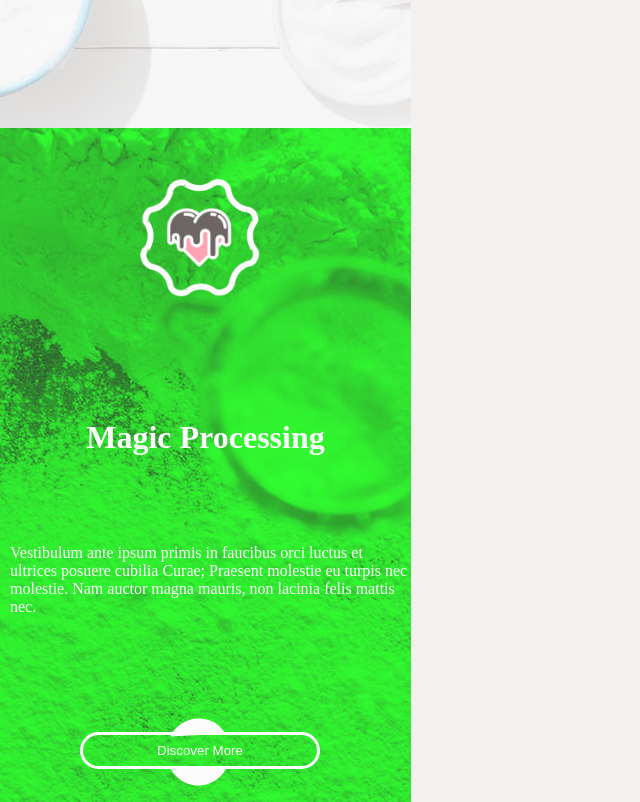
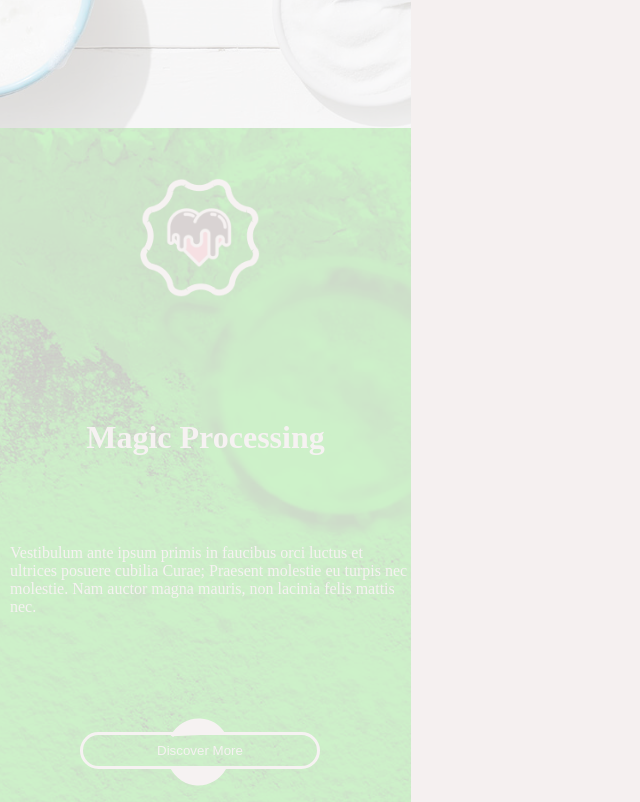
Before and after one commit to prithvi60/Cakery, a React (Create React App) app: page / in a window 1280 px wide. Shown: the part 938-1740 px from the top of the page, without its empty margins (0-640 px from the left). Built offline with nearby package versions, Linux system fonts and the light colour scheme; a web font is replaced by a local one.

Commit message:
Svg background

```diff
--- a/src/App.css
+++ b/src/App.css
@@ -265,23 +265,41 @@ background: #FFFFFF;
 }
 /* Content */
 .cont-container{
+
     display: flex;
     flex-direction: column;
-    background-image: url(./images/greenbg.jpg),url(./images/style_1_2.svg);
-    /* background-image: url(./images/contentbg2.jpg); */
+    background-image: url(./images/greenbg.jpg);
+    background-color: green;
     background-blend-mode: overlay;
-    background-color: green;
     opacity: 0.8;
     width: 411px;
     height: 800px;
-    transform: translateY(-20px);
-    background-position-x: -710px,0px;
-    background-position-y: -20px,0px
+     transform: translateY(-20px);
+     background-position-x: -710px,0px;
+    background-position-y: -20px,0px;
+    -webkit-mask-image:url(./images/style_1_2.svg);
+    -webkit-mask-position: bottom;
+    -webkit-mask-size: cover;
+    -webkit-mask-repeat: no-repeat;
+
 
 }
+
+/* .bg-overlay{
+    z-index: 1;
+    display: block;
+    position: absolute;
+    width: 411px;
+    height: 800px;
+    -webkit-mask-image:url(./images/style_1_2.svg);
+    -webkit-mask-position: bottom;
+    -webkit-mask-size: cover;
+    -webkit-mask-repeat: no-repeat;
+
+} */
 .heart{
     display: flex;
-transform: translate(140px,50px);
+    transform: translate(140px,50px);
     width: 120px;
     height: 120px;
 }
@@ -369,7 +387,6 @@ transform: translate(140px,50px);
     flex-direction: column;
 
     /* background: url(./images/style_1_1\ \(1\).svg),url(./images/style_1_2.svg); */
-
     background-image: url(./images/contentbg2.jpg);
     background-size: cover;
     background-blend-mode: screen;
--- a/src/Components/Content.js
+++ b/src/Components/Content.js
@@ -1,10 +1,12 @@
 import React from 'react'
 import heart from '../images/heart2.png'
 import {ReactComponent as BorderBtn} from '../icons/splbtn.svg'
+// import {ReactComponent as Curvy} from '../images/style_1_1.svg'
 import { Up } from './PageUp'
 export default function Content() {
-    return (
-        <div className="cont-container">
+    return (<>
+        {/* <div className="bg-overlay"></div> */}
+          <div className="cont-container">
 
           <img className="heart" src={heart} alt="logo"/>
 
@@ -13,6 +15,7 @@ export default function Content() {
             Vestibulum ante ipsum primis in faucibus orci luctus et ultrices posuere cubilia Curae; Praesent molestie eu turpis nec molestie. Nam auctor magna mauris, non lacinia felis mattis nec.
             </p>
             <button onClick={Up}><BorderBtn fill="#ffffff"/>Discover More</button>
-        </div>
+         </div>
+         </>
     )
 }
```
Also changed, not shown: src/images/style_1_1.svg (renamed from src/images/style_1_1 (1).svg).
